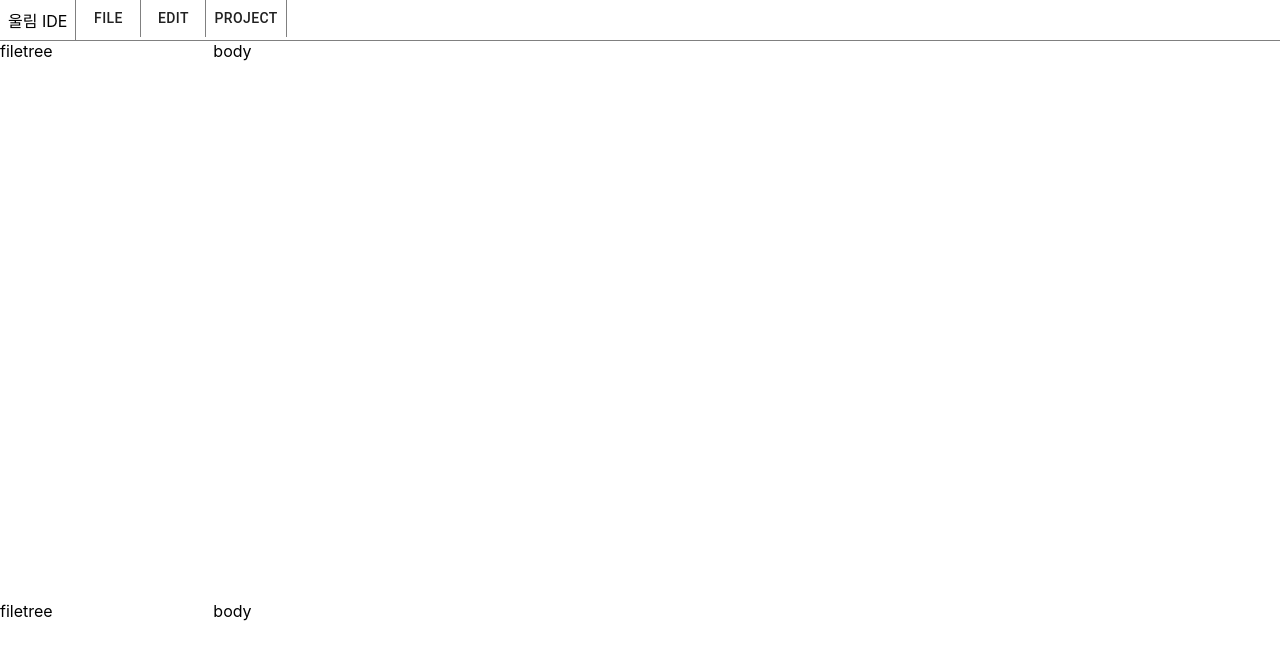
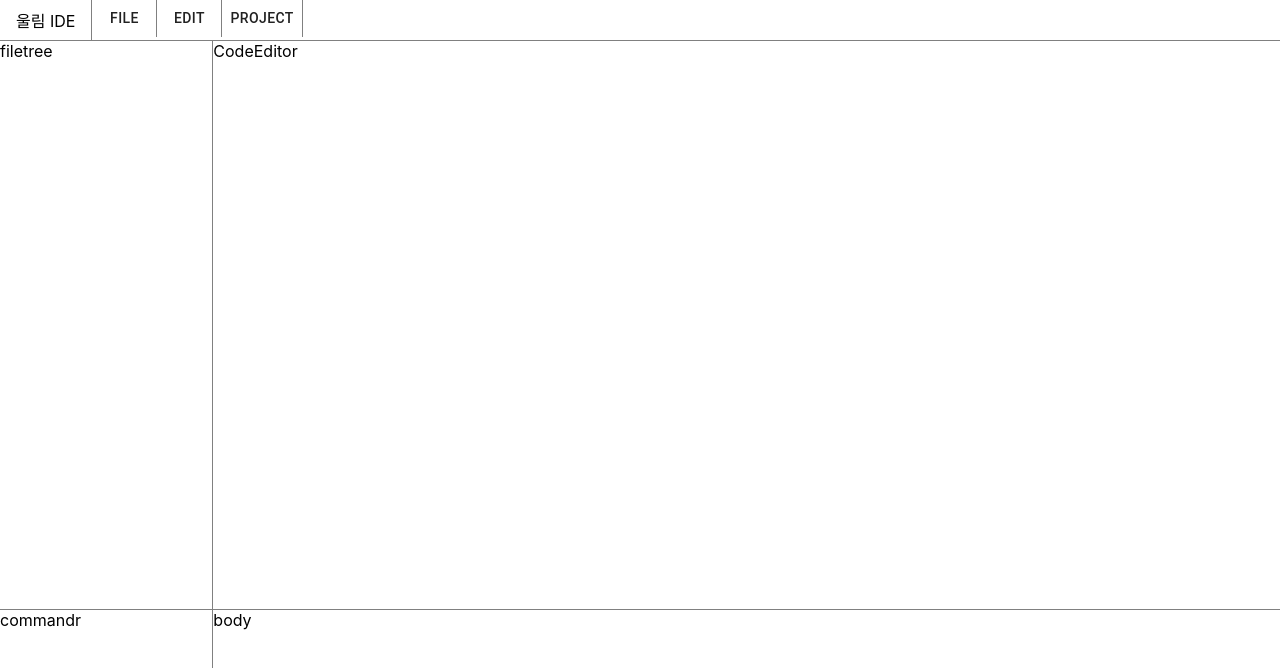
Before and after one commit to LandvibeDev/web-ide-front, a React (Create React App) app: page /workspace in a window 1280 px wide. Shown: the top 668 px of the page. Built offline with nearby package versions, Linux system fonts and the light colour scheme.

Commit message:
컴포넌트 css적용해서 대략적인 위치 잡음

```diff
--- a/src/workspace/WorkSpaceMain.jsx
+++ b/src/workspace/WorkSpaceMain.jsx
@@ -1,12 +1,34 @@
 import React from 'react';
+import { makeStyles } from '@material-ui/core/styles';
 import { Header, Body, Terminal } from './components';
 
+const useStyles = makeStyles((theme) => ({
+  root: {
+    height: '100vh',
+    overflow: 'hidden',
+  },
+  body: {
+    height: '71vh',
+    borderBottom: '1px solid gray',
+    position: 'relative',
+  },
+  terminal: {
+    height: '25vh',
+  },
+}));
+
 function WorkSpaceMain(props) {
+  const classes = useStyles();
+
   return (
-    <div>
+    <div className={classes.root}>
       <Header />
-      <Body />
-      <Terminal />
+      <div className={classes.body}>
+        <Body />
+      </div>
+      <div className={classes.terminal}>
+        <Terminal />
+      </div>
     </div>
   );
 }
--- a/src/workspace/components/Body.jsx
+++ b/src/workspace/components/Body.jsx
@@ -2,22 +2,27 @@ import React from 'react';
 
 import { makeStyles } from '@material-ui/core/styles';
 import Grid from '@material-ui/core/Grid';
-
+import { FileTree, CodeEditor } from './';
 const useStyles = makeStyles((theme) => ({
-  root: {
-    height: '70vh',
+  children: {
+    position: 'absolute',
+    bottom: 0,
+    top: 0,
+  },
+  left: {
+    borderRight: '1px solid gray',
   },
 }));
 
 function Body(props) {
   const classes = useStyles();
   return (
-    <Grid container className={classes.root}>
-      <Grid item xs={2}>
-        filetree
+    <Grid container className={classes.children}>
+      <Grid item xs={2} className={classes.left}>
+        <FileTree />
       </Grid>
       <Grid item xs={10}>
-        body
+        <CodeEditor />
       </Grid>
     </Grid>
   );
--- /dev/null
+++ b/src/workspace/components/CodeEditor.jsx
@@ -0,0 +1,15 @@
+import React from 'react';
+
+import { makeStyles } from '@material-ui/core/styles';
+const useStyles = makeStyles((theme) => ({
+  root: {
+    height: '100%',
+  },
+}));
+
+function CodeEditor(props) {
+  const classes = useStyles();
+  return <div className={classes.root}>CodeEditor</div>;
+}
+
+export default CodeEditor;
--- /dev/null
+++ b/src/workspace/components/Command.jsx
@@ -0,0 +1,16 @@
+import React from 'react';
+
+import { makeStyles } from '@material-ui/core/styles';
+
+const useStyles = makeStyles((theme) => ({
+  root: {
+    height: '100%',
+  },
+}));
+
+function Command(props) {
+  const classes = useStyles();
+  return <div className={classes.root}>commandr</div>;
+}
+
+export default Command;
--- /dev/null
+++ b/src/workspace/components/FileTree.jsx
@@ -0,0 +1,16 @@
+import React from 'react';
+
+import { makeStyles } from '@material-ui/core/styles';
+
+const useStyles = makeStyles((theme) => ({
+  root: {
+    height: '100%',
+  },
+}));
+
+function Body(props) {
+  const classes = useStyles();
+  return <div className={classes.root}>filetree</div>;
+}
+
+export default Body;
--- a/src/workspace/components/Header.jsx
+++ b/src/workspace/components/Header.jsx
@@ -10,6 +10,8 @@ const useStyles = makeStyles((theme) => ({
   },
   logo: {
     padding: theme.spacing(1),
+    paddingRight: theme.spacing(2),
+    paddingLeft: theme.spacing(2),
     borderRight: '1px solid gray',
   },
 }));
--- a/src/workspace/components/Terminal.jsx
+++ b/src/workspace/components/Terminal.jsx
@@ -1,19 +1,27 @@
 import React from 'react';
 
-// import { makeStyles } from '@material-ui/core/styles';
+import { makeStyles } from '@material-ui/core/styles';
 import Grid from '@material-ui/core/Grid';
 
-// const useStyles = makeStyles((theme) => ({}));
+import { Command, TerminalBody } from './';
+const useStyles = makeStyles((theme) => ({
+  children: {
+    height: '100%',
+  },
+  left: {
+    borderRight: '1px solid gray',
+  },
+}));
 
 function Terminal(props) {
-  //   const classes = useStyles();
+  const classes = useStyles();
   return (
-    <Grid container>
-      <Grid item xs={2}>
-        filetree
+    <Grid container className={classes.children}>
+      <Grid item xs={2} className={classes.left}>
+        <Command />
       </Grid>
       <Grid item xs={10}>
-        body
+        <TerminalBody />
       </Grid>
     </Grid>
   );
--- /dev/null
+++ b/src/workspace/components/TerminalBody.jsx
@@ -0,0 +1,14 @@
+import React from 'react';
+import { makeStyles } from '@material-ui/core/styles';
+const useStyles = makeStyles((theme) => ({
+  root: {
+    height: '100%',
+  },
+}));
+
+function TerminalBody(props) {
+  const classes = useStyles();
+  return <div className={classes.root}>body</div>;
+}
+
+export default TerminalBody;
```
Also changed, not shown: src/workspace/components/index.js (+7 -3 lines).
